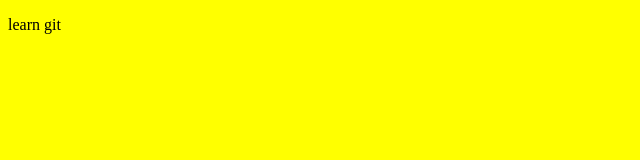
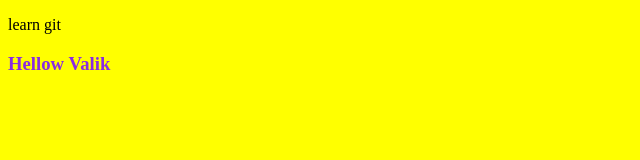
Before and after one commit to Valentun2003/Git, a plain HTML site: page index.html in a window 1280 px wide. Shown: the whole page, without its empty margins (0-640 px from the left). Drawn offline with Linux system fonts and the light colour scheme.

Commit message:
Другий коментар

```diff
--- a/css/style.css
+++ b/css/style.css
@@ -1,3 +1,6 @@
 body{
   background: yellow;
 }
+h3{
+  color: blueviolet;
+}
--- a/index.html
+++ b/index.html
@@ -11,5 +11,6 @@
   <p>
     learn git
   </p>
+  <h3>Hellow Valik</h3>
 </body>
 </html>
```
